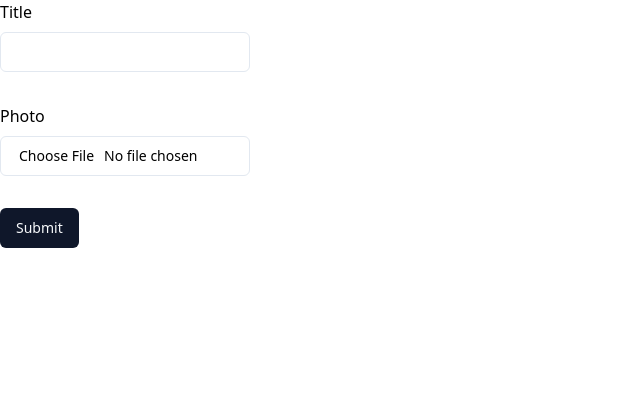
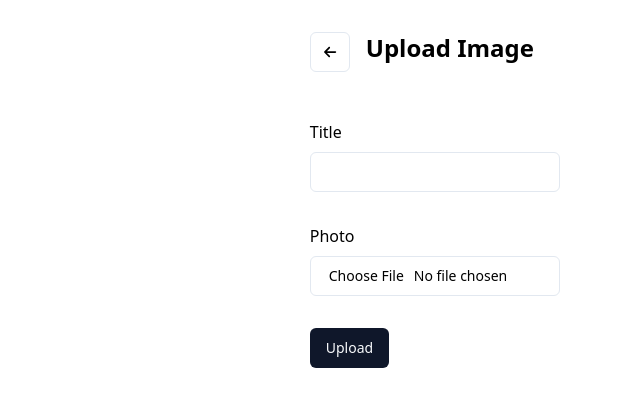
Before and after one commit to russl8/PhotoStore-client, a React (Create React App) app: page /add in a window 1280 px wide. Shown: the top 406 px of the page, without its empty margins (0-640 px from the left). Built offline with nearby package versions, Linux system fonts and the light colour scheme.

Commit message:
photo form design

```diff
--- a/src/components/HomeSidebar.tsx
+++ b/src/components/HomeSidebar.tsx
@@ -7,7 +7,7 @@ import { Link } from "react-router-dom";
 
 const HomeSidebar = () => {
     return (
-        <div className="bg-slate-50 h-[100vh] w-[250px]  hidden md:block px-4">
+        <div className="bg-slate-50 h-[100vh] w-[250px]  hidden md:block px-4 mt-2">
             <Link to="/add">
 
                 <Button className="flex">
--- a/src/components/ImageForm.tsx
+++ b/src/components/ImageForm.tsx
@@ -1,21 +1,17 @@
 import React, { useState, ChangeEvent, FormEvent } from "react";
 import * as z from "zod"
-import { zodResolver } from "@hookform/resolvers/zod"
 import { useForm } from "react-hook-form"
+import { Button } from "../@/components/ui/button";
+import { Form, FormControl, FormDescription, FormField, FormItem, FormLabel, FormMessage } from "../@/components/ui/form"
+import { Input } from "../@/components/ui/input"
+import { useNavigate } from "react-router-dom";
+import { FontAwesomeIcon } from "@fortawesome/react-fontawesome";
+import { faArrowLeft } from "@fortawesome/free-solid-svg-icons";
 
 
-import { Button } from "../@/components/ui/button";
-import {
-    Form,
-    FormControl,
-    FormDescription,
-    FormField,
-    FormItem,
-    FormLabel,
-    FormMessage,
-} from "../@/components/ui/form"
-import { Input } from "../@/components/ui/input"
-
+interface imageFormProps {
+    backendUrl: string;
+}
 
 const formSchema = z.object({
     title: z.string().min(1, {
@@ -26,27 +22,15 @@ const formSchema = z.object({
         .refine((file) => file === null, "Must include a file.")
 })
 
-
-interface imageFormProps {
-    backendUrl: string;
-    // fetchPhotos: () => void;
-}
-
 const ImageForm: React.FC<imageFormProps> = ({ backendUrl }) => {
     const [selectedImage, setSelectedImage] = useState<File | null>(null);
     const [title, setTitle] = useState<string>("");
     const [userid, setUserid] = useState<string>("6552e9e91bf5e44bccb5b5f8");
-
-    // 1. Define your form.
+    const navigate = useNavigate();
     const form = useForm<z.infer<typeof formSchema>>({
-        resolver: zodResolver(formSchema),
-        defaultValues: {
-            title: "",
-        },
     })
 
 
-    //change the selected image
     const handleImageChange = (event: ChangeEvent<HTMLInputElement>) => {
         if (event.target.files && event.target.files.length > 0) {
             const file = event.target.files[0];
@@ -54,15 +38,12 @@ const ImageForm: React.FC<imageFormProps> = ({ backendUrl }) => {
         }
     };
 
-    //handle image submit
     const handleSubmit = async (e: FormEvent) => {
         e.preventDefault();
         if (!(selectedImage && title)) {
             alert("Please select an image and title");
             return;
         }
-
-
         const formData = new FormData();
 
         //TODO: get current userid.
@@ -70,31 +51,33 @@ const ImageForm: React.FC<imageFormProps> = ({ backendUrl }) => {
         formData.append("title", title);
         formData.append("image", selectedImage);
 
-
-
         try {
             const response = await fetch(`${backendUrl}photo`, {
                 method: "POST",
                 body: formData,
             });
-
             if (response.ok) {
-                alert("Image, title, and userid uploaded successfully");
-                //update displayed photos
-                // fetchPhotos();
+                navigate("/");
             } else {
-                alert("Failed to upload image, title, and userid");
+                alert("Title and image fields must not be blank.");
             }
         } catch (error) {
-            alert("Error occurred while uploading");
+            alert("Error occurred while uploading.");
         }
     };
 
 
     return (
-        <>
+        <div className="flex flex-col items-center p-4 pt-8 w-[100vw] sm:pl-[75px] sm:flex-row sm:justify-around  sm:items-start">
             <Form {...form}>
                 <form onSubmit={handleSubmit} className="space-y-8 w-[250px]">
+                    <div className="flex flex-row">
+                        <Button className="mr-4" variant="outline" size="icon" onClick={() => { navigate("/") }} >
+                            <FontAwesomeIcon icon={faArrowLeft} className="text-black cursor-pointer" />
+                        </Button>
+                        <p className="font-bold text-2xl mb-6">Upload Image</p>
+                    </div>
+
                     <FormField
                         control={form.control}
                         name="title"
@@ -106,11 +89,7 @@ const ImageForm: React.FC<imageFormProps> = ({ backendUrl }) => {
                                         value={title}
                                         onChange={(e) => setTitle(e.target.value)}
                                     />
-
                                 </FormControl>
-                                {/* <FormDescription>
-                                    This is your public display name.
-                                </FormDescription> */}
                                 <FormMessage />
                             </FormItem>
                         )}
@@ -124,7 +103,7 @@ const ImageForm: React.FC<imageFormProps> = ({ backendUrl }) => {
                                 <FormLabel>Photo</FormLabel>
                                 <FormControl>
                                     <Input
-                                        className ="hover:bg-gray-300 "
+                                        className="hover:bg-gray-300 "
                                         type="file"
                                         accept="image/*"
                                         name="image"
@@ -135,20 +114,38 @@ const ImageForm: React.FC<imageFormProps> = ({ backendUrl }) => {
                             </FormItem>
                         )}
                     />
-                    <Button type="submit">Submit</Button>
+                    <Button type="submit">Upload</Button>
+                </form>
+            </Form>
+
+            {/* small screen image preview */}
+            <div className="sm:hidden">
                 {selectedImage && (
                     <div>
                         <img
+                            className=" mt-4 h-[200px] max-w-[250px] border-slate-900 border-2"
                             alt="not found"
-                                width={"250px"}
                             src={URL.createObjectURL(selectedImage)}
                         />
                         <br />
                     </div>
                 )}
-                </form>
-            </Form>
-        </>
+            </div>
+
+            {/* large screen image preview */}
+            <div className="hidden sm:block align-middle">
+                {selectedImage && (
+                    <div>
+                        <img
+                            className=" mt-4 max-h-[350px] max-w-[750px] border-slate-900 border-2"
+                            alt="not found"
+                            src={URL.createObjectURL(selectedImage)}
+                        />
+                        <br />
+                    </div>
+                )}
+            </div>
+        </div>
     );
 };
 
```
Lines whose indentation alone changed are shown as unchanged.
